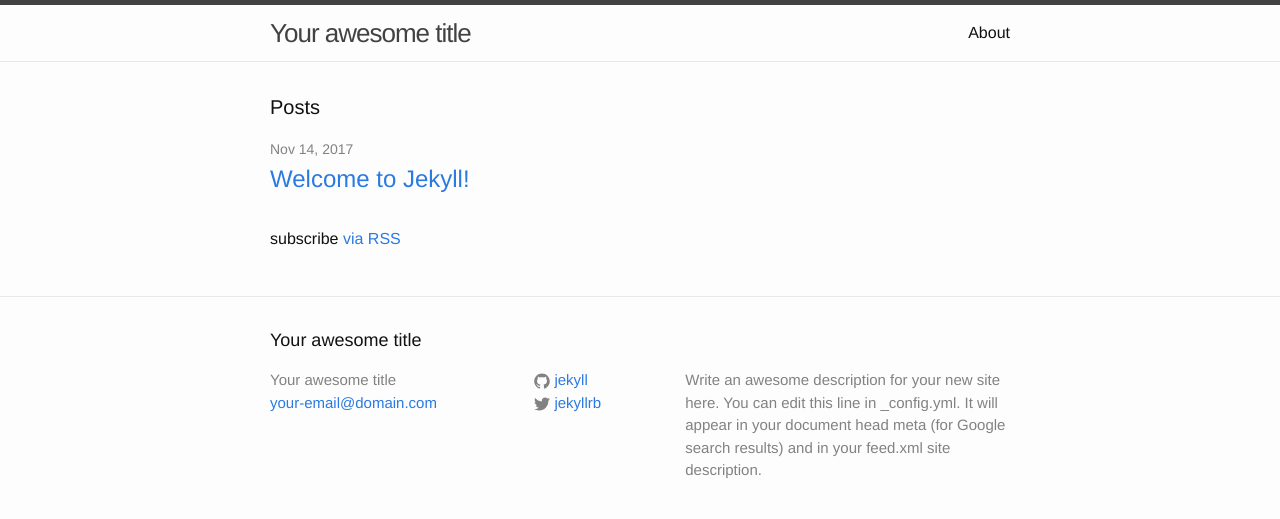
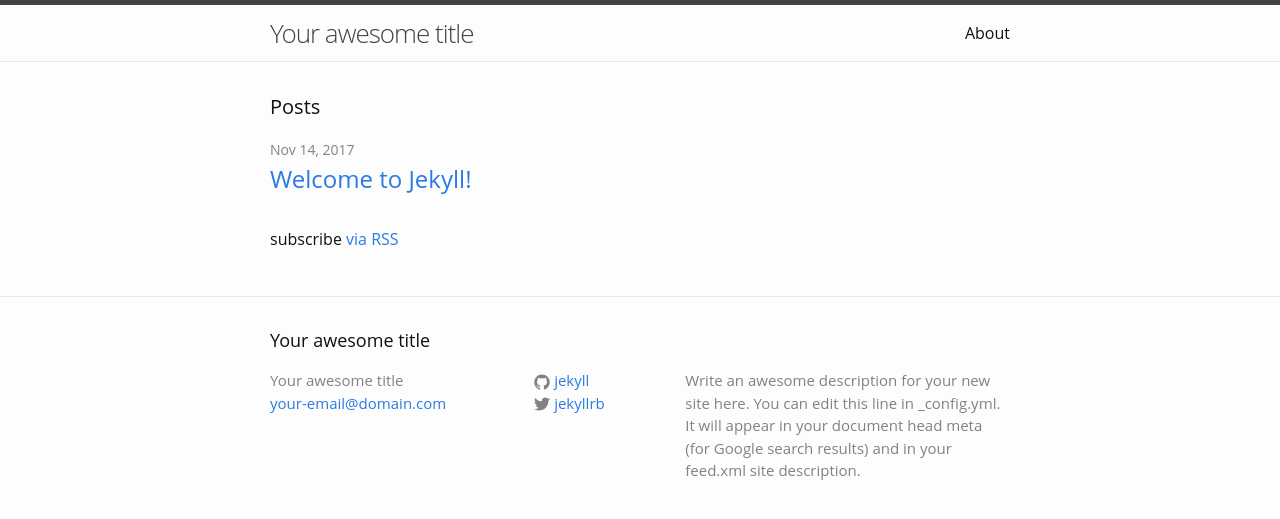
Before and after one commit to HSAnais/HSAnais.github.io, a Jekyll site: the page built from index.html, in a window 1280 px wide. Shown: the top 519 px of the page. Built offline with Jekyll 4.4.1, drawn with Linux system fonts in a browser that asks for light colours.

Commit message:
font changed to Open Sans

```diff
--- a/css/main.scss
+++ b/css/main.scss
@@ -6,7 +6,7 @@
 
 
 // Our variables
-$base-font-family: "Helvetica Neue", Helvetica, Arial, sans-serif;
+$base-font-family: "Open Sans", Open Sans, sans-serif;
 $base-font-size:   16px;
 $base-font-weight: 400;
 $small-font-size:  $base-font-size * 0.875;
```
